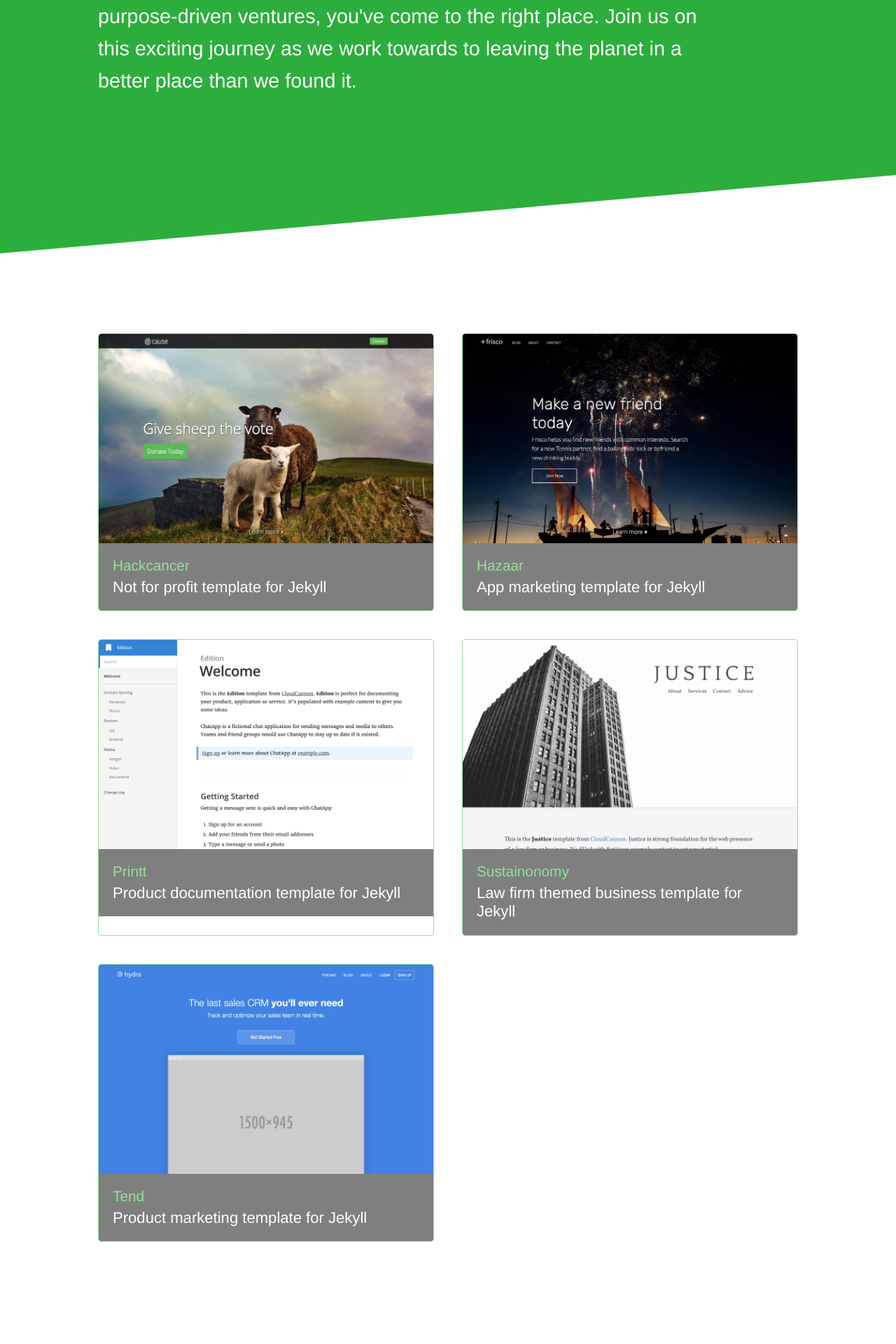
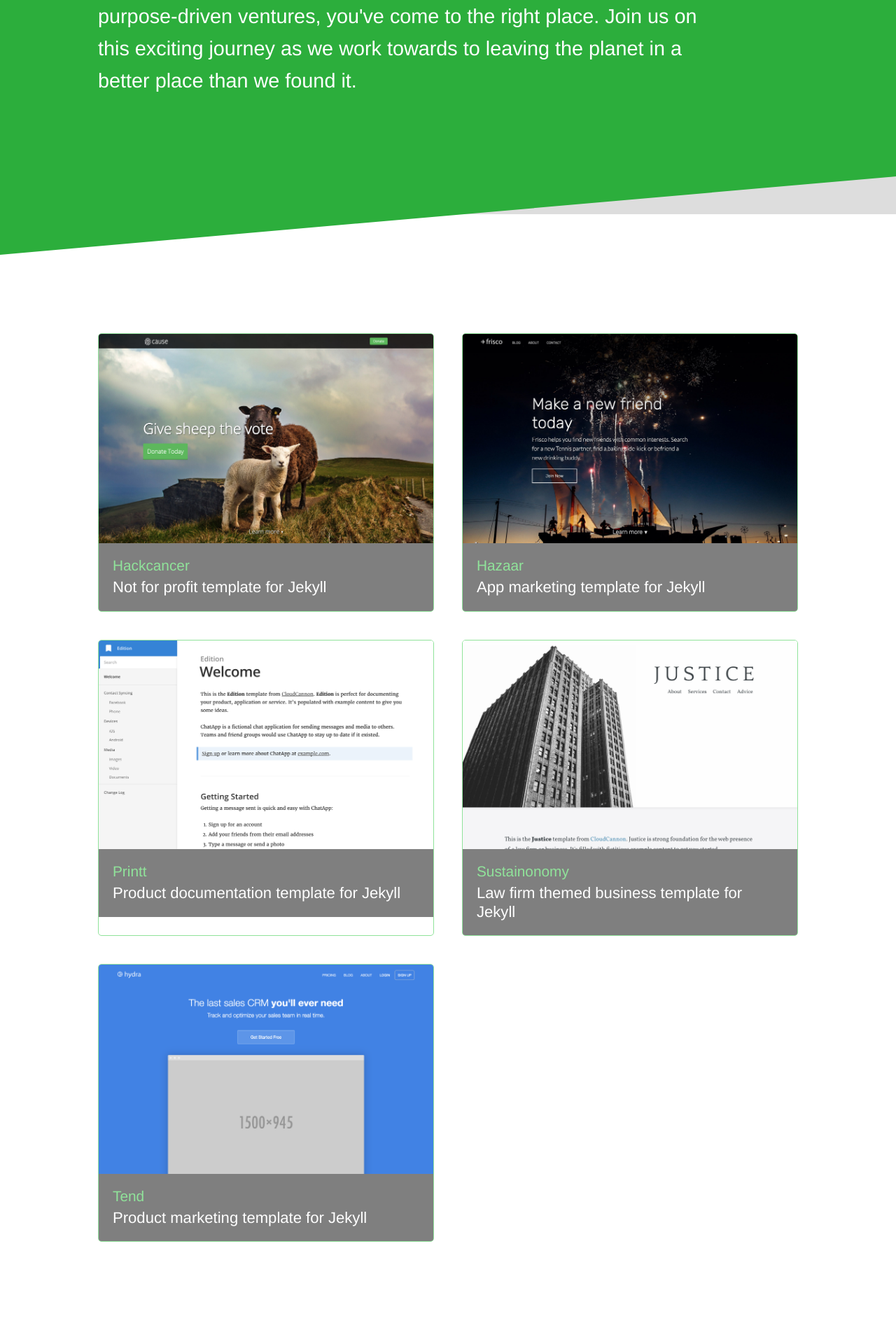
Before and after one commit to saudade-studio/saudade-studio.github.io, a Jekyll site: the page built from index.html, in a window 1280 px wide. Shown: the part 559-2479 px from the top of the page at 70% size. Built offline with Jekyll 4.4.1, drawn with Linux system fonts in a browser that asks for light colours.

Commit message:
Remove diagonal

```diff
--- a/index.html
+++ b/index.html
@@ -13,7 +13,7 @@ title: Home
 
 </section>
 
-<section class="diagonal">
+<section>
 	<div class="container">
 		<ul class="image-grid">
 			{% for item in site.portfolio %}
```
